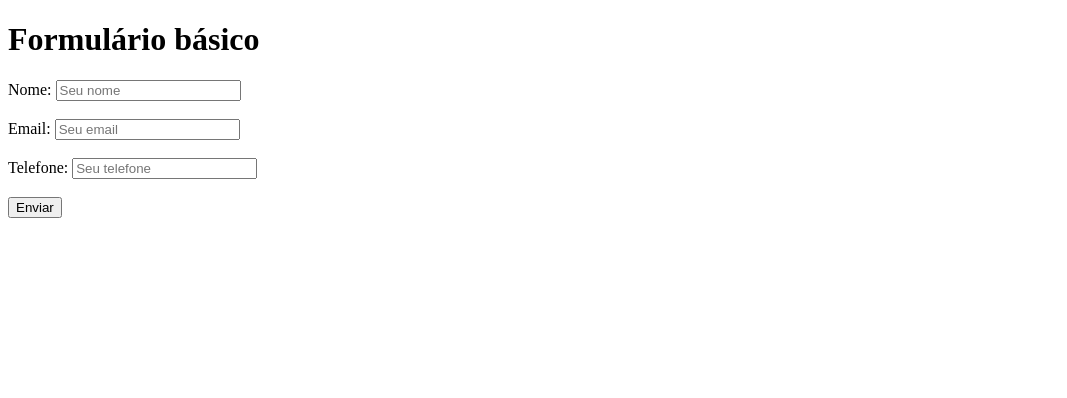
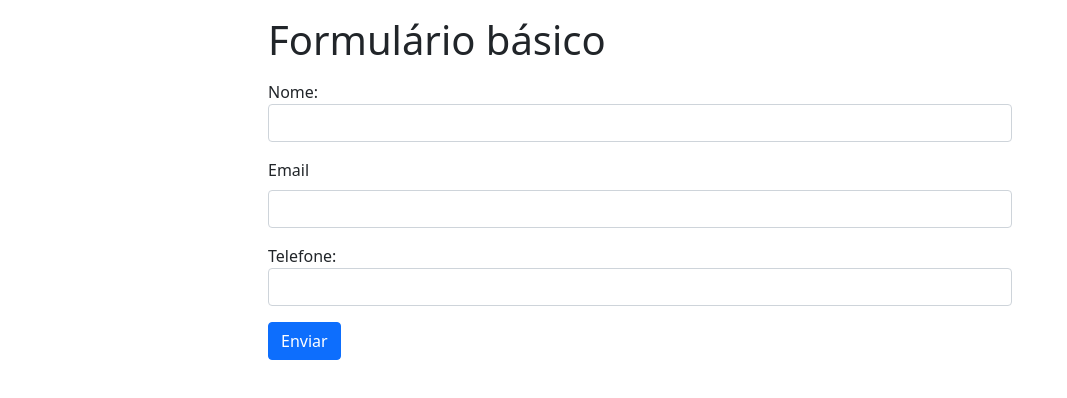
Before and after one commit to jvsouza17/programacao-web, a website: page atividade6/views/forms.html in a window 1280 px wide. Shown: the whole page, without its empty margins (0-1067 px from the left). Drawn offline with nearby package versions, Linux system fonts and the light colour scheme.

Commit message:
Corrigir atividade6

```diff
--- a/atividade6/views/forms.html
+++ b/atividade6/views/forms.html
@@ -3,20 +3,29 @@
 <head>
     <meta charset="UTF-8">
     <meta name="viewport" content="width=device-width, initial-scale=1.0">
+    <link href="https://cdn.jsdelivr.net/npm/bootstrap@5.0.2/dist/css/bootstrap.min.css" rel="stylesheet" integrity="sha384-EVSTQN3/azprG1Anm3QDgpJLIm9Nao0Yz1ztcQTwFspd3yD65VohhpuuCOmLASjC" crossorigin="anonymous">
     <title>APP HTML</title>
 </head>
 <body>
-    <h1>Formulário básico</h1>
-    <form method="POST" action="/submit">
-        <label for="nome">Nome:</label>
-        <input type="text" name="nome" placeholder="Seu nome"><br><br>
-
-        <label for="email">Email:</label>
-        <input type="email" name="email" placeholder="Seu email"><br><br>
-
-        <label for="telefone">Telefone:</label>
-        <input type="tel" name="telefone" placeholder="Seu telefone"><br><br>
-
-        <button type="submit">Enviar</button>
+    <div class="container">
+            <div class="col-8 offset-2 mt-3">
+                <h1>Formulário básico</h1>
+                    <form method="post" action="/dados">
+                        <div class="mb-3 mt-3">
+                        <label for="nome">Nome:</label>
+                        <input type="text" name="nome" class="form-control">
+                        </div>
+                        <div class="mb-3 mt-3">
+                        <label for="email" class="form-label">Email</label>
+                        <input type="email" name="email" class="form-control">
+                        </div>
+                        <div class="mb-3 mt-3">
+                        <label for="telefone">Telefone:</label>
+                        <input type="tel" name="telefone" class="form-control">
+                        </div>
+                        <button type="submit" class="btn btn-primary">Enviar</button>
+                </form>
+            </div>
+        </div>
 </body>
 </html>
```
Also changed, not shown: atividade6/index.js (+10 -7 lines), atividade6/views/dados.html (added, +18 -0 lines).
